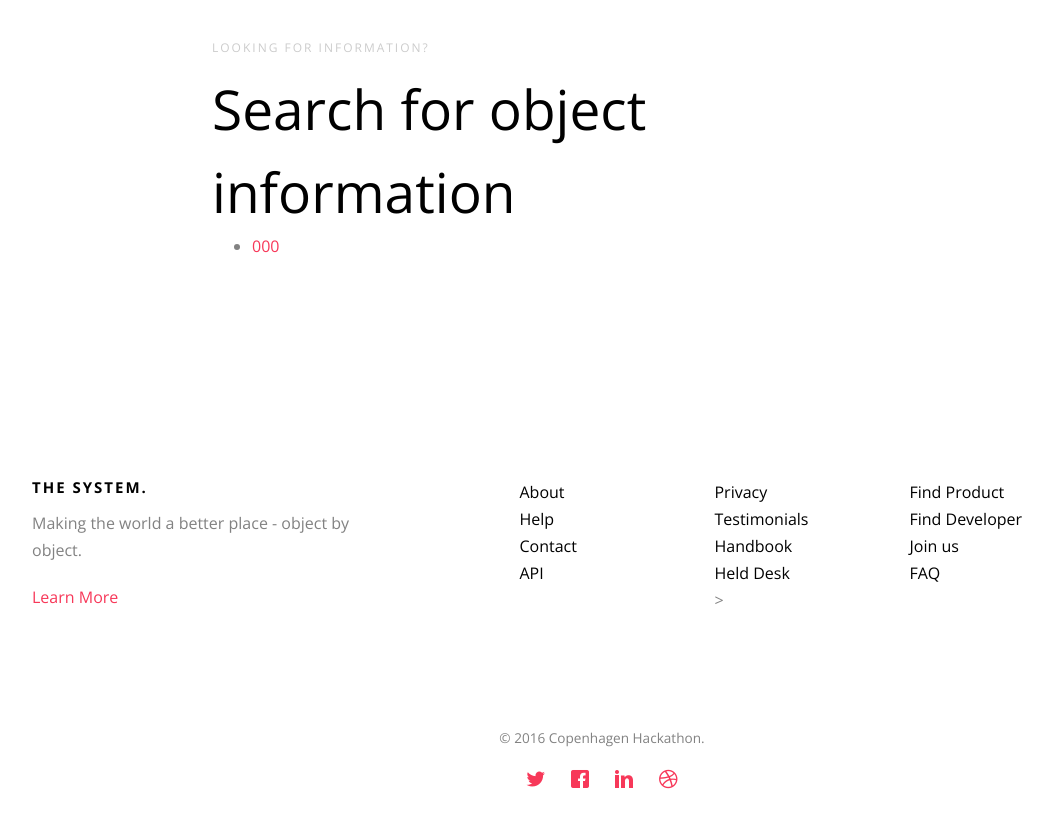
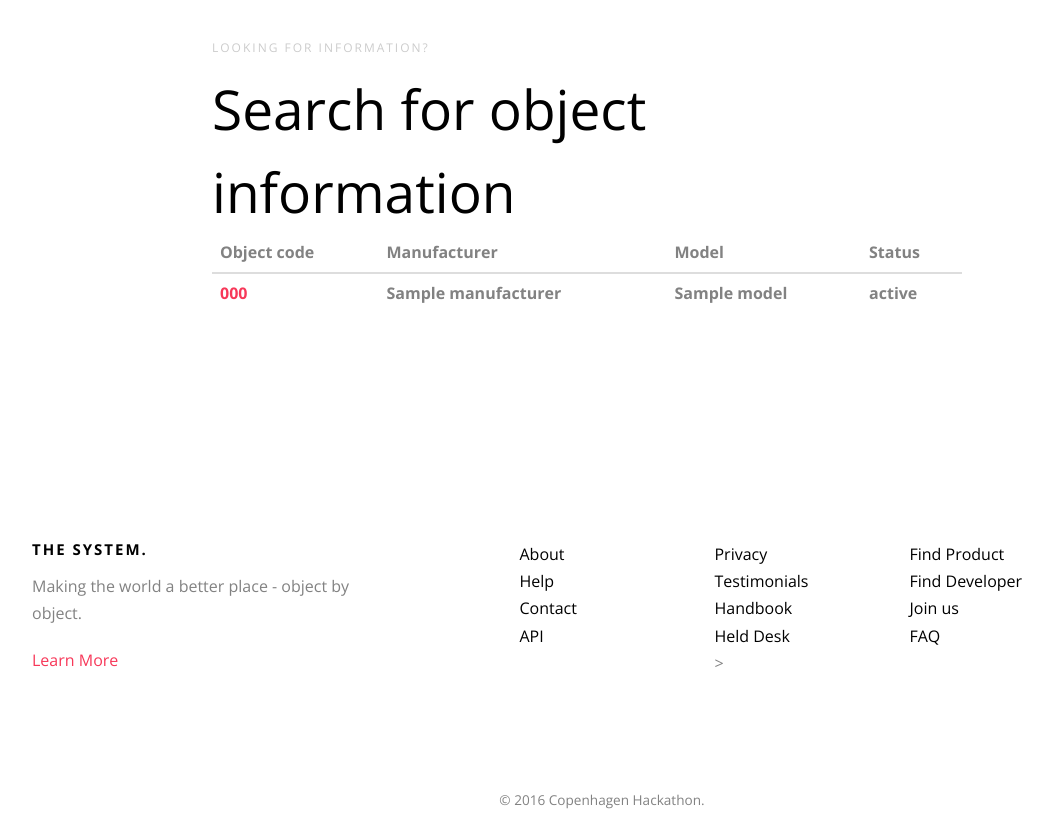
Before and after one commit to WhereIsMyRum/AEC-hackathon, a Django app: template homepage/templates/homepage/search.html in a window 1280 px wide. Shown: the part 674-1501 px from the top of the page, without its empty margins (53-1106 px from the left). Before the commit the page ends 1463 px from the top, so only its background shows below. Run offline with Django 3.2, Linux system fonts and the light colour scheme; the template is opened without the code that fills it: most values are stand-ins (such as "Sample title", 1, 10 or a date in 2020); lists and menus that the app fills with data are empty; some libraries are stand-ins or nearby versions; some web fonts are replaced.

Commit message:
created table for search

```diff
--- a/homepage/templates/homepage/search.html
+++ b/homepage/templates/homepage/search.html
@@ -95,18 +95,30 @@
 				<div class="col-md-8 col-md-offset-2 text-left fh5co-heading  animate-box">
 					<span>Looking for information?</span>
 					<h2>Search for object information</h2>
-					<div>
 					{% if product_list %}
-    					<ul>
+					<table class="table">
+					<thead>
+						<tr>
+							<th scope="col">Object code</th>
+							<th scope="col">Manufacturer</th>
+							<th scope="col">Model</th>
+							<th scope="col">Status</th>
+						</tr>
+					</thead>
+					<tbody>
 						{% for product in product_list %}
-        					<li><a href="/homepage/{{ product.object_code }}/">{{ product.object_code }}</a></li>
+						<tr>
+							<th scope="col"><a href="/homepage/{{ product.object_code }}/">{{ product.object_code }}</a></th>
+							<th scope="col">{{ product.manufacturer }}</th>
+							<th scope="col">{{ product.model }}</th>
+							<th scope="col">{{ product.status }}</th>
+						</tr>
 						{% endfor %}
-    					</ul>
+					</tbody>
 					{% else %}
 					<p>No elements are available.</p>
 					{% endif %}
-
-					</div>
+					</table>
 				</div>
 			</div>
 
```
Lines whose indentation alone changed are shown as unchanged.
